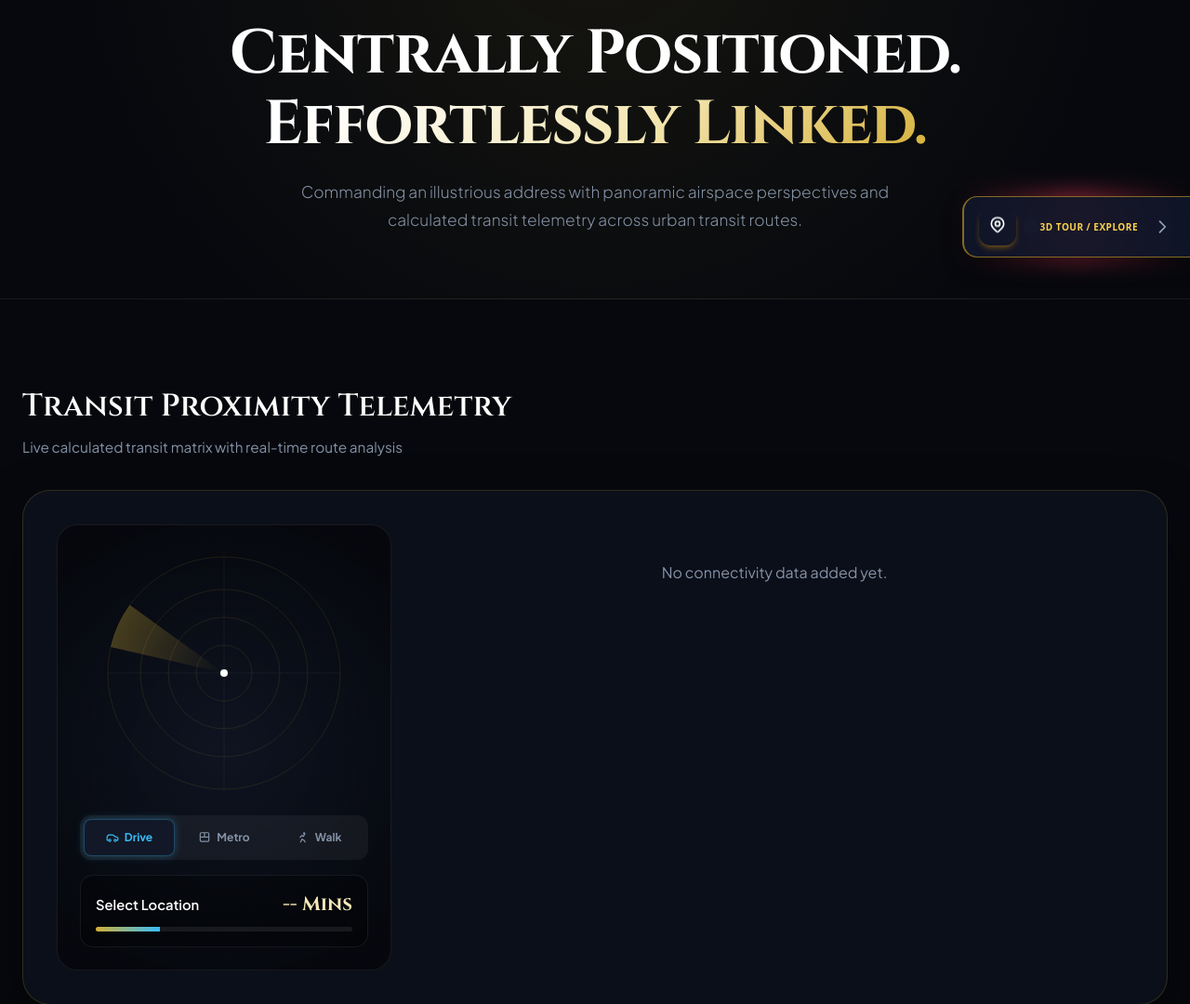
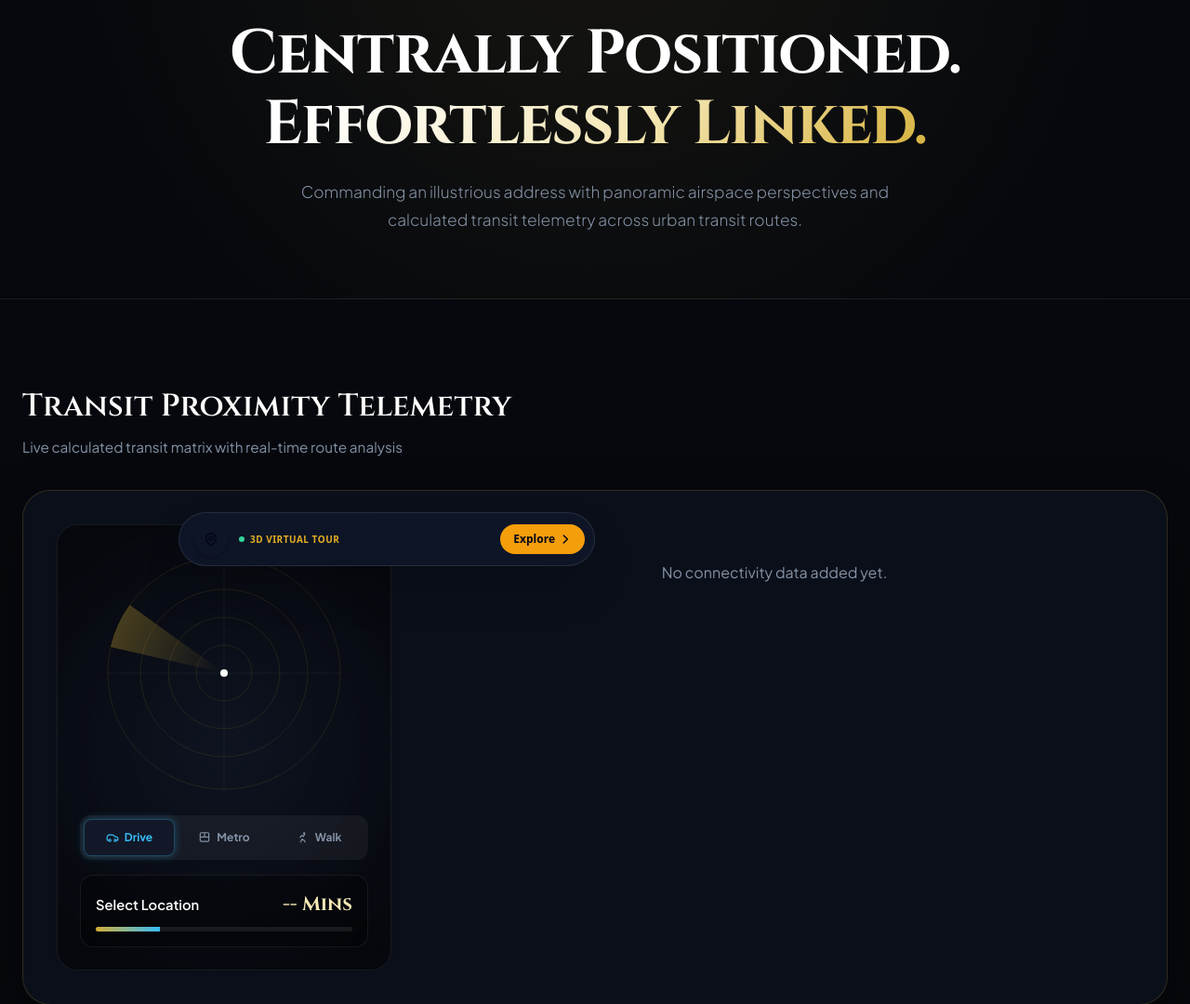
Before and after one commit to cloudrohu/shreeji_sankalp, a Django app: page /location/ in a window 1280 px wide. Shown: the part 171-1251 px from the top of the page at 93% size. Run offline with Django 5.2, Linux system fonts and the light colour scheme; data that the repository does not hold is empty; style sheets or scripts are compiled from the project's sources; some libraries are stand-ins or nearby versions.

Commit message:
Location

```diff
--- a/templates/home/footer.html
+++ b/templates/home/footer.html
@@ -1,42 +1,41 @@
 
-<!-- Floating Right-Center Interactive Badge -->
-<div class="fixed right-0 top-1/2 mt-12 -translate-y-1/2 z-50 flex items-center group">
+<!-- Bottom Fixed Floating Bar (Clean & Premium) -->
+<div class="fixed bottom-5 left-1/2 -translate-x-1/2 z-50 w-[92%] max-w-md">
+  <a href="{{settings_obj.linkexplore}}"  target="_blank"  rel="noopener noreferrer"  class="group relative flex items-center justify-between gap-4 bg-slate-900/90 backdrop-blur-xl border border-white/10 hover:border-amber-500/50 p-2.5 pl-4 rounded-full shadow-2xl transition-all duration-300 hover:shadow-amber-500/10 hover:-translate-y-0.5">
 
-  <!-- Outer Glow Pulse Animation -->
-  <div class="absolute -inset-1 bg-gradient-to-r from-amber-500 via-rose-500 to-indigo-600 rounded-l-2xl blur-md opacity-70 group-hover:opacity-100 animate-pulse transition duration-500"></div>
-
-  <!-- Main Floating Card / Button -->
-  <a href="{{settings_obj.linkexplore}}"  target="_blank"  rel="noopener noreferrer"  class="relative flex items-center gap-3 bg-slate-900/90 backdrop-blur-md border-l-2 border-y border-amber-400/50 text-white pl-4 pr-5 py-3 rounded-l-2xl shadow-[0_10px_25px_-5px_rgba(0,0,0,0.5)] transition-all duration-300 transform group-hover:-translate-x-2 group-hover:bg-slate-900 group-hover:border-amber-400">
-
-    <!-- Animated Glowing Icon Container -->
-    <div class="relative flex items-center justify-center w-10 h-10 rounded-xl bg-gradient-to-tr from-amber-500 to-rose-500 text-white shadow-md shadow-amber-500/30 group-hover:scale-110 transition-transform duration-300">
-      <!-- Location / Building Pin Icon -->
-      <svg class="w-5 h-5 animate-bounce" fill="none" stroke="currentColor" viewBox="0 0 24 24">
+    <!-- Left: Icon + Text -->
+    <div class="flex items-center gap-3 min-w-0">
+      <!-- Icon Container -->
+      <div class="flex-shrink-0 flex items-center justify-center w-9 h-9 rounded-full bg-gradient-to-br from-amber-500 to-amber-600 text-slate-950 shadow-md group-hover:scale-105 transition-transform duration-300">
+        <svg class="w-4 h-4" fill="none" stroke="currentColor" viewBox="0 0 24 24">
           <path stroke-linecap="round" stroke-linejoin="round" stroke-width="2" d="M17.657 16.657L13.414 20.9a1.998 1.998 0 01-2.827 0l-4.244-4.243a8 8 0 1111.314 0z" />
           <path stroke-linecap="round" stroke-linejoin="round" stroke-width="2" d="M15 11a3 3 0 11-6 0 3 3 0 016 0z" />
         </svg>
       </div>
 
-    <!-- Text & Badge Info -->
-    <div class="flex flex-col">
+      <!-- Content -->
+      <div class="flex flex-col truncate">
         <div class="flex items-center gap-1.5">
-        <span class="inline-block w-2 h-2 rounded-full bg-emerald-400 animate-ping"></span>
-        <span class="text-[10px] font-bold uppercase tracking-wider text-amber-300">3D Tour / Explore</span>
+          <span class="w-1.5 h-1.5 rounded-full bg-emerald-400"></span>
+          <span class="text-[10px] font-semibold uppercase tracking-wider text-amber-400/90">3D Virtual Tour</span>
         </div>
-      <span class="text-sm font-extrabold text-white group-hover:text-amber-300 transition-colors">
+        <span class="text-xs font-bold text-slate-100 truncate group-hover:text-amber-300 transition-colors">
           {{project_obj.project_name}}
         </span>
       </div>
+    </div>
 
-    <!-- Arrow Indicator -->
-    <div class="ml-1 text-slate-400 group-hover:text-white group-hover:translate-x-1 transition-all duration-300">
-      <svg class="w-5 h-5" fill="none" stroke="currentColor" viewBox="0 0 24 24">
-        <path stroke-linecap="round" stroke-linejoin="round" stroke-width="2" d="M9 5l7 7-7 7" />
+    <!-- Right: Action Button -->
+    <div class="flex-shrink-0 flex items-center gap-1 bg-amber-500 text-slate-950 font-bold text-xs px-3.5 py-2 rounded-full group-hover:bg-amber-400 transition-colors">
+      <span>Explore</span>
+      <svg class="w-3.5 h-3.5 group-hover:translate-x-0.5 transition-transform" fill="none" stroke="currentColor" viewBox="0 0 24 24">
+        <path stroke-linecap="round" stroke-linejoin="round" stroke-width="2.5" d="M9 5l7 7-7 7" />
       </svg>
     </div>
 
   </a>
 </div>
+
 <!-- Footer -->
 <footer class="bg-neutral-950 text-white bottom-0">
 
--- a/templates/home/location.html
+++ b/templates/home/location.html
@@ -715,7 +715,6 @@
       {% endif %}
 
 
-        <!-- 3. CONNECTIVITY RADAR CONSOLE (WITH RADAR-TO-LIST SYNC & COMMUTE SWITCHER) -->
       <div class="loc-block-header">
       <div>
           <h2>Transit Proximity Telemetry</h2>
@@ -789,7 +788,6 @@
 
       </div>
 
-        <!-- 4. GOOGLE MAP SECTION (WITH 3D TILT EFFECT) -->
       <div class="loc-block-header">
         <div>
             <h2>Cartographic Precision</h2>
```
Lines whose indentation alone changed are shown as unchanged.
